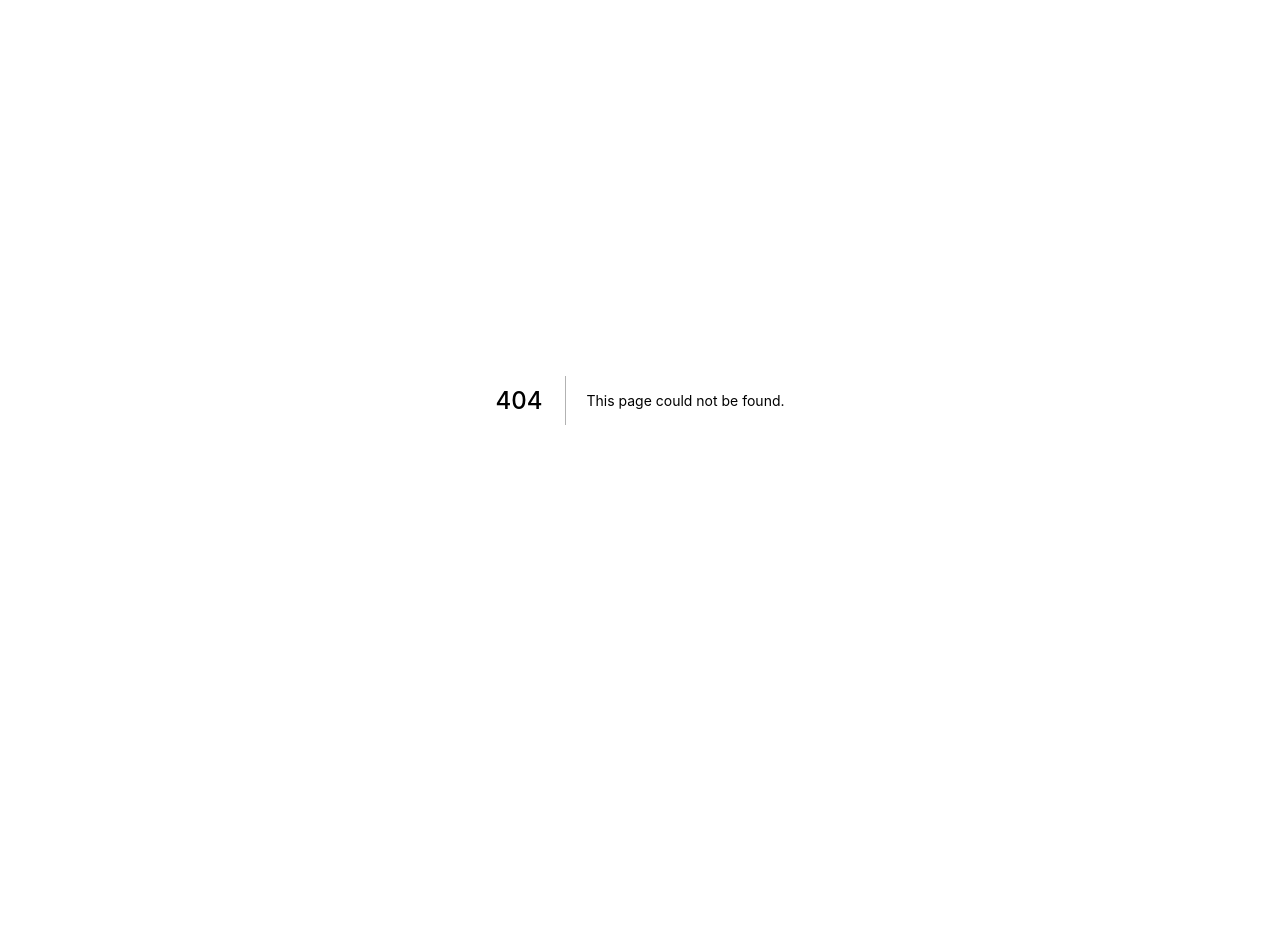
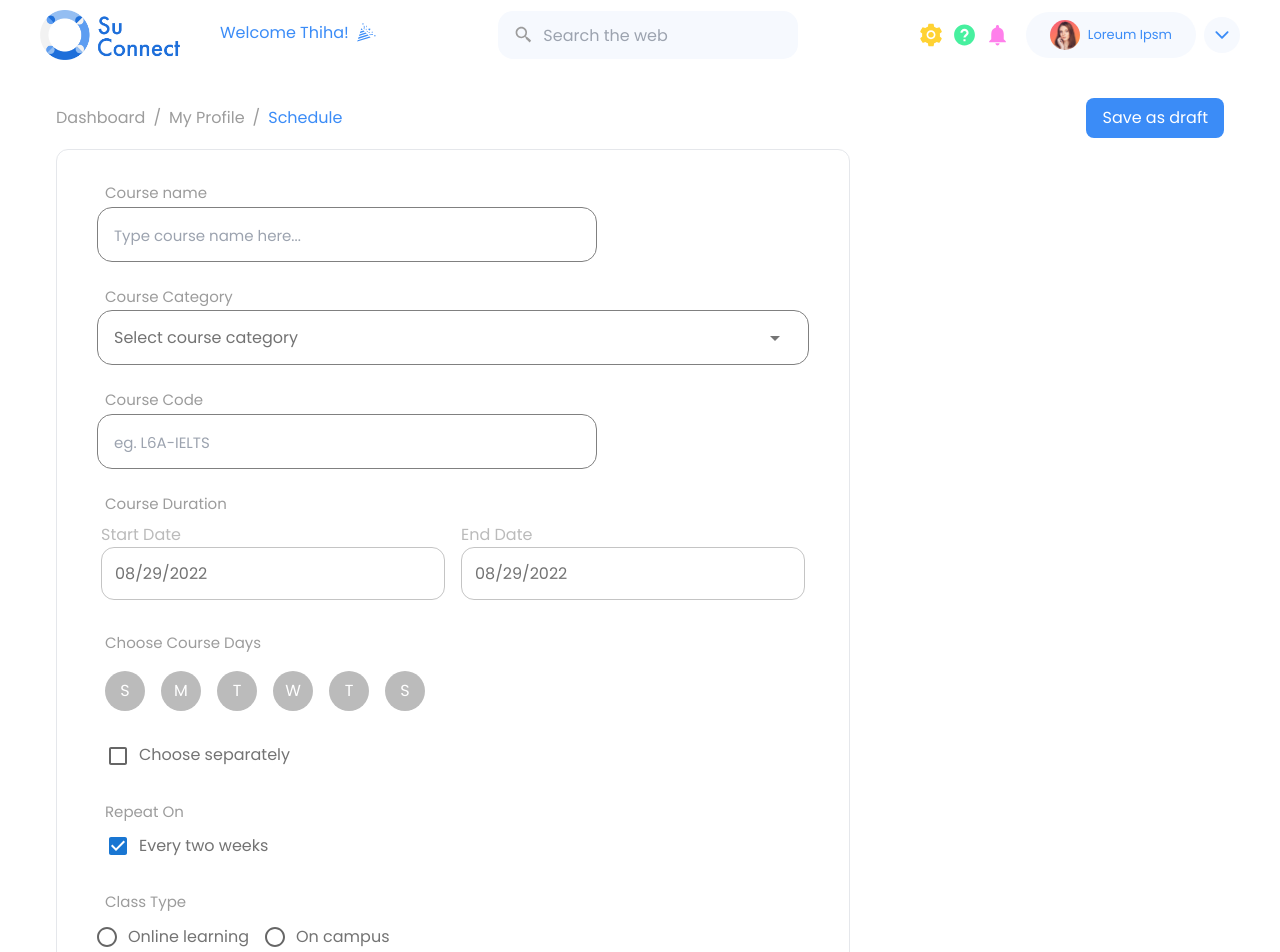
Before and after one commit to ShoonLeiNaing/suconnect-frontend, a Next.js app: page /schedule in a window 1280 px wide. Before the commit this address had no page. Shown: the top 952 px of the page. Before the commit the page ends 800 px from the top, so only its background shows below. Built offline with nearby package versions, Linux system fonts and the light colour scheme.

Commit message:
create course stepper one done

```diff
--- /dev/null
+++ b/components/CreateCourseForm/ChooseDaysComponent.tsx
@@ -0,0 +1,53 @@
+import { Box, Typography } from "@mui/material";
+import { FunctionComponent } from "react";
+
+const sevenDays = [
+  {
+    prefix: "S",
+    word: "Sunday",
+  },
+  {
+    prefix: "M",
+    word: "Monday",
+  },
+  {
+    prefix: "T",
+    word: "Tuesday",
+  },
+  {
+    prefix: "W",
+    word: "Wednesday",
+  },
+  {
+    prefix: "T",
+    word: "Thursday",
+  },
+  {
+    prefix: "S",
+    word: "Saturday",
+  },
+];
+
+const ChooseDaysComponent: FunctionComponent = () => {
+  const selectedDays = (e: any) => {
+    e.target.style.backgroundColor = "#3B8CF7";
+  };
+
+  return (
+    <Box className="flex items-center ml-2 mt-4">
+      {sevenDays.map((data, index) => (
+        <Box
+          key={index}
+          className="w-10 h-10 flex justify-center mr-4 items-center bg-[#BBBBBB] rounded-full"
+          onClick={selectedDays}
+        >
+          <Typography className="text-white font-bold">
+            {data.prefix}
+          </Typography>
+        </Box>
+      ))}
+    </Box>
+  );
+};
+
+export default ChooseDaysComponent;
--- /dev/null
+++ b/components/CreateCourseForm/StepperOne.tsx
@@ -0,0 +1,147 @@
+import {
+  Box,
+  Typography,
+  MenuItem,
+  FormControl,
+  FormControlLabel,
+  Select,
+  SelectChangeEvent,
+  styled,
+  InputBase,
+  Checkbox,
+  Radio,
+  RadioGroup,
+} from "@mui/material";
+import { FunctionComponent, useState } from "react";
+import DateInput from "../Input/DateInput";
+import DynamicInput from "../Input/DynamicInput";
+import InputLabel from "../Input/InputLabel";
+import ChooseDaysComponent from "./ChooseDaysComponent";
+
+const StepperOne: FunctionComponent = () => {
+  const [courseName, setCourseName] = useState("");
+  const [courseCode, setCourseCode] = useState("");
+  const [courseCategory, setCourseCategory] = useState(
+    "Select course category"
+  );
+  const handleChange = (event: SelectChangeEvent) => {
+    setCourseCategory(event.target.value as string);
+  };
+
+  const BootstrapInput = styled(InputBase)(() => ({
+    "& .MuiInputBase-input": {
+      paddingLeft: "16px",
+    },
+  }));
+
+  return (
+    <Box className="h-screen flex items-center">
+      <Box className="flex flex-col justify-center items-center bg-white">
+        <Box className="w-full flex flex-col border py-8 px-10 rounded-xl">
+          <Box className="mb-6">
+            <InputLabel label="Course name" />
+            <DynamicInput
+              value={courseName}
+              setValue={setCourseName}
+              maxiWidth="500px"
+              placeholder="Type course name here..."
+            />
+          </Box>
+          <Box className="mb-6">
+            <InputLabel label="Course Category" />
+            <FormControl
+              sx={{
+                border: "1px solid grey",
+                height: "55px",
+                borderRadius: "15px",
+              }}
+              className="w-full"
+            >
+              <Select
+                value={courseCategory}
+                onChange={handleChange}
+                input={<BootstrapInput />}
+                placeholder="Select course category"
+                sx={{
+                  width: "98%",
+                  height: "55px",
+                  fontSize: "16px",
+                  color: "#737373",
+                }}
+              >
+                <MenuItem className="hidden" value="Select course category">
+                  Select course category
+                </MenuItem>
+                <MenuItem value="IELTS">IELTS Track</MenuItem>
+                <MenuItem value="TOFEL">TOFEL Track</MenuItem>
+                <MenuItem value="Young Learner">Young Learner Track</MenuItem>
+              </Select>
+            </FormControl>
+          </Box>
+          <Box className="mb-6">
+            <InputLabel label="Course Code" />
+            <DynamicInput
+              value={courseCode}
+              setValue={setCourseCode}
+              maxiWidth="500px"
+              placeholder="eg. L6A-IELTS"
+            />
+          </Box>
+          <Box className="mb-6">
+            <InputLabel label="Course Duration" />
+            <Box className="flex px-1 my-2">
+              <Box className="flex flex-col mr-4">
+                <Typography className="text-sm ml-1 text-[#BBBBBB]">
+                  Start Date
+                </Typography>
+                <DateInput customHeight="20px" color="#737373" />
+              </Box>
+              <Box className="flex flex-col">
+                <Typography className="text-sm ml-1 text-[#BBBBBB]">
+                  End Date
+                </Typography>
+                <DateInput customHeight="20px" color="#737373" />
+              </Box>
+            </Box>
+          </Box>
+          <Box className="mb-6">
+            <InputLabel label="Choose Course Days" />
+            <ChooseDaysComponent />
+          </Box>
+          <Box className="mb-6">
+            <Checkbox className="text-[#3B8CF7]" />
+            <Typography className="inline-block text-[0.95rem] text-[#737373]">
+              Choose separately
+            </Typography>
+          </Box>
+          <Box className="mb-6">
+            <InputLabel label="Repeat On" />
+            <Checkbox defaultChecked className="text-[#3B8CF7]" />
+            <Typography className="inline-block text-[0.95rem] text-[#737373]">
+              Every two weeks
+            </Typography>
+          </Box>
+          <Box className="mb-6">
+            <InputLabel label="Class Type" />
+            <FormControl className="ml-2 text-[#737373]">
+              <RadioGroup row name="radio-buttons-group">
+                <FormControlLabel
+                  value="online-learnig"
+                  control={<Radio className="text-[#3B8CF7]" />}
+                  label="Online learning"
+                />
+                <FormControlLabel
+                  value="on-campus"
+                  control={<Radio className="text-[#3B8CF7]" />}
+                  label="On campus"
+                />
+              </RadioGroup>
+            </FormControl>
+          </Box>
+        </Box>
+      </Box>
+    </Box>
+  );
+};
+
+export default StepperOne;
--- a/components/Input/DateInput.tsx
+++ b/components/Input/DateInput.tsx
@@ -10,6 +10,7 @@ interface IProps {
   customHeight?: string;
   dateValue?: number | Date | string;
   setDateValue?: any;
+  color?: string;
 }
 
 const DateInput: FunctionComponent<IProps> = ({
@@ -17,6 +18,7 @@ const DateInput: FunctionComponent<IProps> = ({
   customHeight,
   dateValue,
   setDateValue,
+  color,
 }) => {
   return (
     <LocalizationProvider dateAdapter={AdapterDateFns}>
@@ -28,11 +30,11 @@ const DateInput: FunctionComponent<IProps> = ({
         renderInput={(params) => (
           <TextField
             sx={{
-
                 width: customWidth && customWidth,
 
               "& .MuiInputBase-input": {
                 height: customHeight || "10px",
+                color: color && color,
               },
               "& fieldset": {
                 borderRadius: "13px",
--- /dev/null
+++ b/pages/schedule/index.tsx
@@ -0,0 +1,41 @@
+import { Box, Typography } from "@mui/material";
+import BreadcrumbsComponent from "../../components/Breadcrumbs";
+import StepperOne from "../../components/CreateCourseForm/StepperOne";
+import Layout from "../../components/Layout";
+import { colors } from "../../data/constant";
+import { navigation } from "../../data/navigationData";
+
+const breadCrumbsData = [
+  {
+    name: "Dashboard",
+    link: "/dashboard",
+  },
+  {
+    name: "My Profile",
+    link: "/profile",
+  },
+];
+
+const Schedule = () => {
+  return (
+    <Layout showSideNav={false} data={navigation}>
+      <Box color="black" className="container" px={7}>
+        <Box className="flex justify-between mb-8 mt-4">
+          <BreadcrumbsComponent
+            currentPage="Schedule"
+            previousPages={breadCrumbsData}
+          />
+          <Box
+            className="flex items-center my-3 py-2 px-4 text-white cursor-pointer rounded-lg"
+            bgcolor={colors.primaryColors.lightblue.lightblue1}
+          >
+            <Typography style={{ fontSize: "16px" }}>Save as draft</Typography>
+          </Box>
+        </Box>
+        <StepperOne />
+      </Box>
+    </Layout>
+  );
+};
+
+export default Schedule;
```
